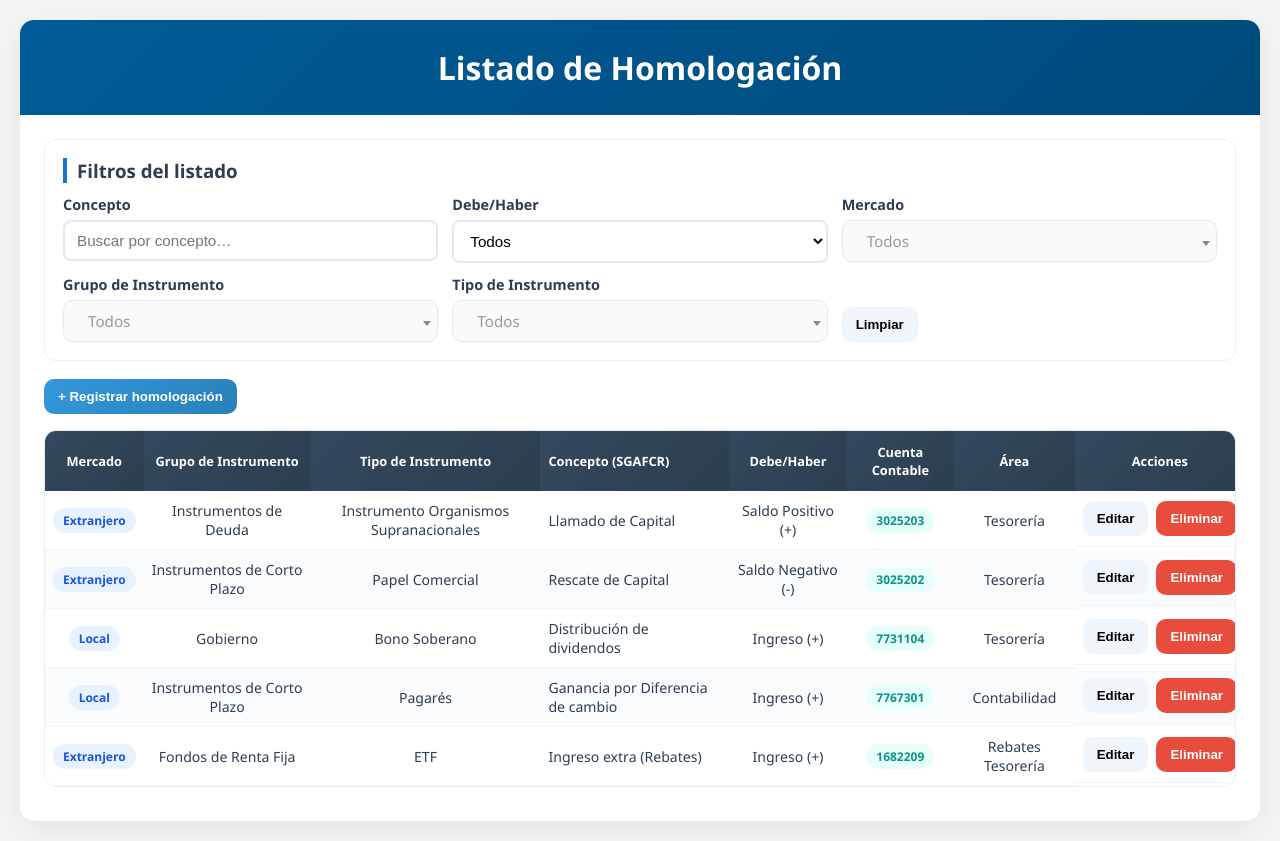
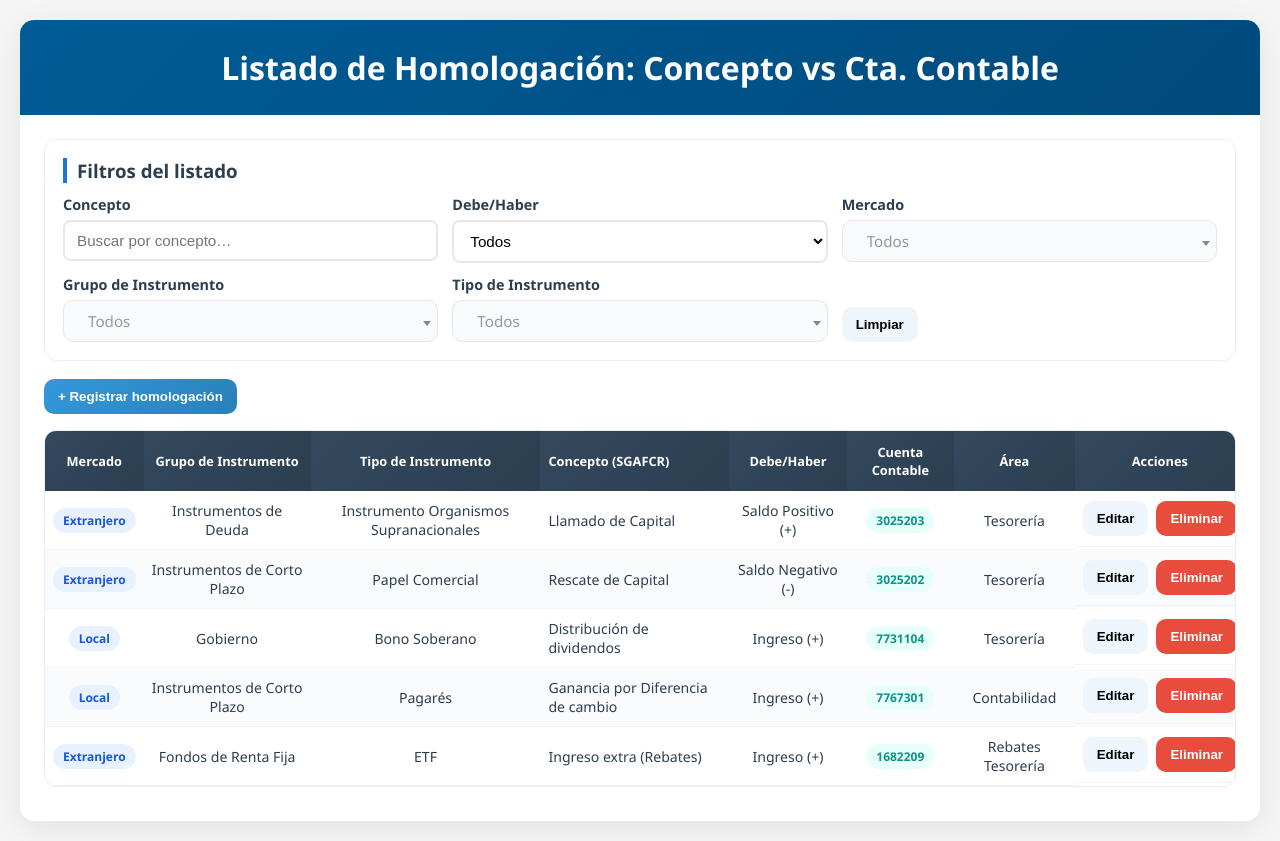
Before and after one commit to lldisool1997/presentaciones-prototipo-onp, a plain HTML site: page prototipos/listado-homologacion.html in a window 1280 px wide. Drawn offline with nearby package versions, Linux system fonts and the light colour scheme.

Commit message:
avance prototipo

```diff
--- a/prototipos/listado-homologacion.html
+++ b/prototipos/listado-homologacion.html
@@ -102,7 +102,7 @@
   <div class="container">
     <div class="main-container">
       <div class="header">
-        <h1>Listado de Homologación</h1>
+        <h1>Listado de Homologación: Concepto vs Cta. Contable</h1>
         <!--<div style="opacity:.9">Mercado, Grupo, Tipo, Concepto, Debe/Haber, Cuenta, Área</div>-->
       </div>
 
```
